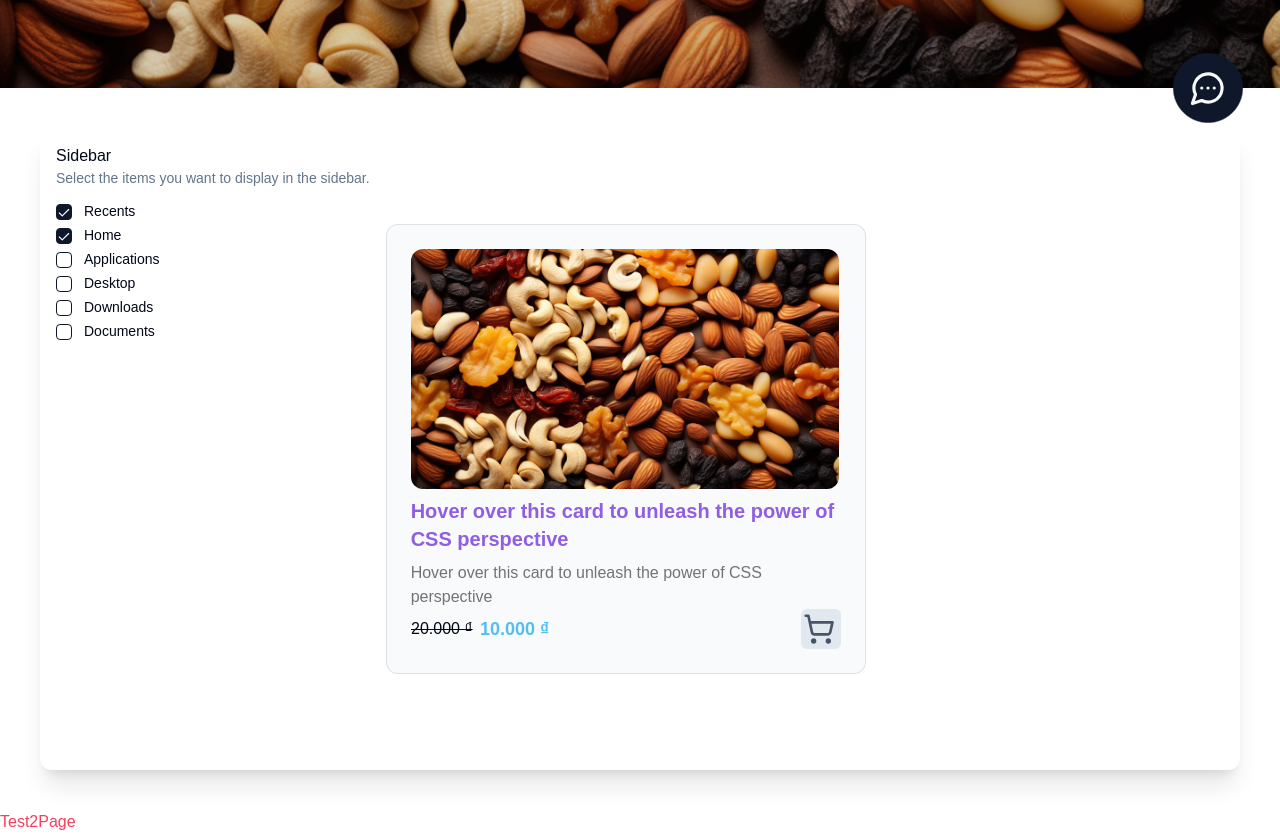
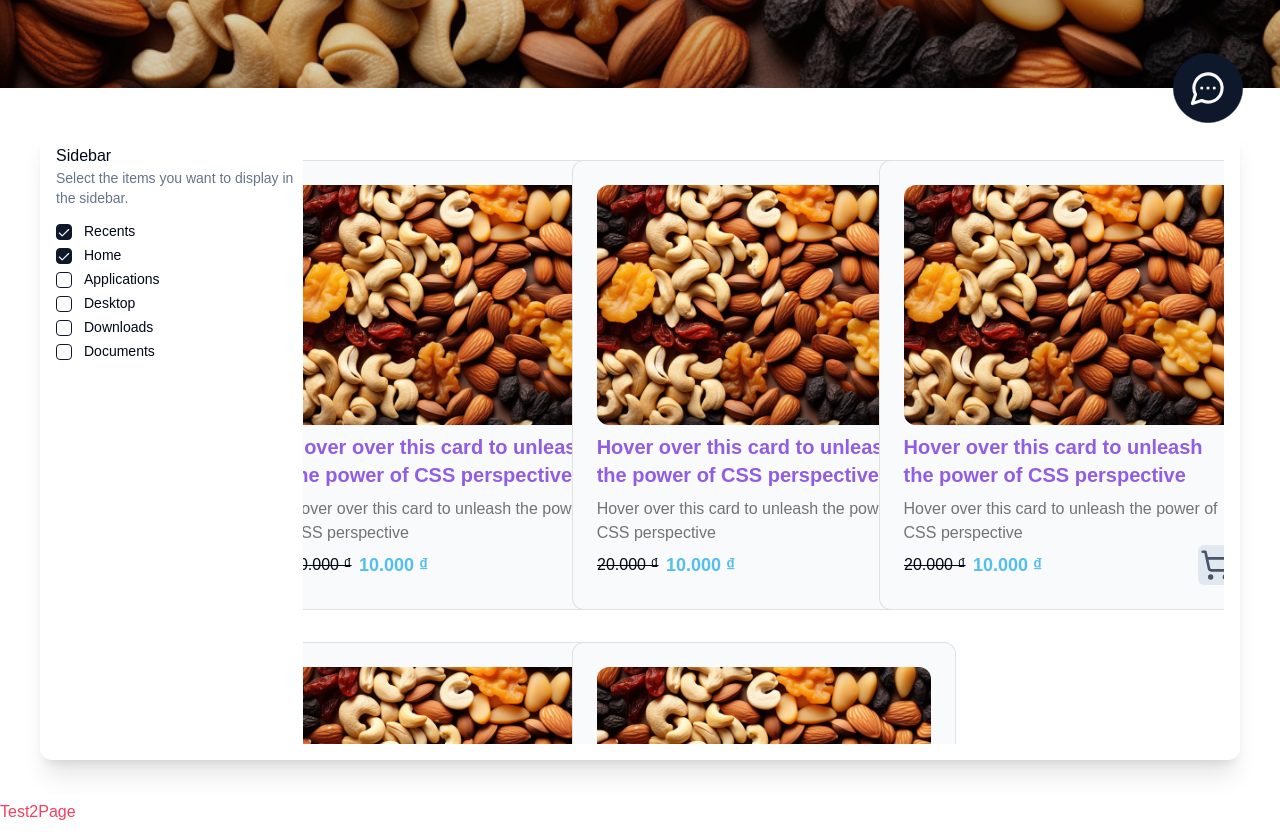
Before and after one commit to SEP490-ThaiFruitz/DFS-FrontEnd, a Next.js app: page / in a window 1280 px wide. Shown: the part 660-1494 px from the top of the page. Built offline with nearby package versions, Linux system fonts and the light colour scheme; what tailwindcss-motion would draw is missing.

Commit message:
refactor(home page): improve the home page UI of product-card

```diff
--- a/src/components/global-components/card/card-product.tsx
+++ b/src/components/global-components/card/card-product.tsx
@@ -17,8 +17,13 @@ interface CardProductProps {
 }
 export const CardProduct = ({}: CardProductProps) => {
   return (
-    <CardContainer className="inter-var cursor-pointer">
-      <CardBody className="relative bg-gray-50 group/card dark:hover:shadow-2xl dark:hover:shadow-emerald-500/[0.1] dark:bg-black dark:border-white/[0.2] border-black/[0.1] w-auto sm:w-[30rem] h-auto rounded-xl p-6 border">
+    <CardContainer
+      className="inter-var cursor-pointer w-96 motion-preset-pop
+    "
+      containerClassName="py-4"
+    >
+      <CardBody className="relative bg-gray-50 group/card dark:hover:shadow-2xl dark:hover:shadow-emerald-500/[0.1] dark:bg-black dark:border-white/[0.2] border-black/[0.1] w-auto sm:w-[30rem] h-auto rounded-xl p-6 border transition duration-300">
+        {/* <CardBody className="relative bg-gray-50 group/card dark:hover:shadow-2xl dark:hover:shadow-emerald-500/[0.1] dark:bg-black dark:border-white/[0.2] border-black/[0.1] w-auto sm:w-[30rem] h-auto max-h-[350px] rounded-xl p-6 border transition duration-300"> */}
         <CardItem translateY={6} translateZ={6}>
           <Image
             src="/images/third-background.png"
@@ -63,7 +68,7 @@ export const CardProduct = ({}: CardProductProps) => {
               translateY={10}
               translateZ={10}
               as="h2"
-              className="text-lg font-bold text-sky-500/70"
+              className="text-lg font-bold text-sky-500/70 group-hover/card:text-xl 2xl:group-hover/card:text-2xl transition-all duration-150"
             >
               {formatVND(10000)}
             </CardItem>
--- a/src/features/client/sidebar-filter/sidebar-filter.tsx
+++ b/src/features/client/sidebar-filter/sidebar-filter.tsx
@@ -18,6 +18,7 @@ import {
 import { toast } from "sonner";
 import { FormValues } from "@/components/global-components/form/form-values";
 import { CardProduct } from "@/components/global-components/card/card-product";
+import { ScrollArea } from "@/components/ui/scroll-area";
 
 const items = [
   {
@@ -71,7 +72,7 @@ export function SidebarFilter() {
     // <Form {...form}>
 
     // <form onSubmit={form.handleSubmit(onSubmit)} className="space-y-8">
-    <div className="flex gap-x-4  p-4 rounded-xl shadow-xl hover:shadow-2xl duration-300 transition">
+    <div className="flex p-4 rounded-xl shadow-xl hover:shadow-2xl duration-300 transition">
       <FormValues form={form} onSubmit={onSubmit} classNameForm="space-y-8  ">
         <FormField
           control={form.control}
@@ -123,7 +124,13 @@ export function SidebarFilter() {
         />
       </FormValues>
 
-      <CardProduct />
+      <div className="h-[600px] overflow-auto w-full grid grid-cols-1 md:grid-cols-2 lg:grid-cols-3">
+        <CardProduct />
+        <CardProduct />
+        <CardProduct />
+        <CardProduct />
+        <CardProduct />
+      </div>
     </div>
   );
 }
```
